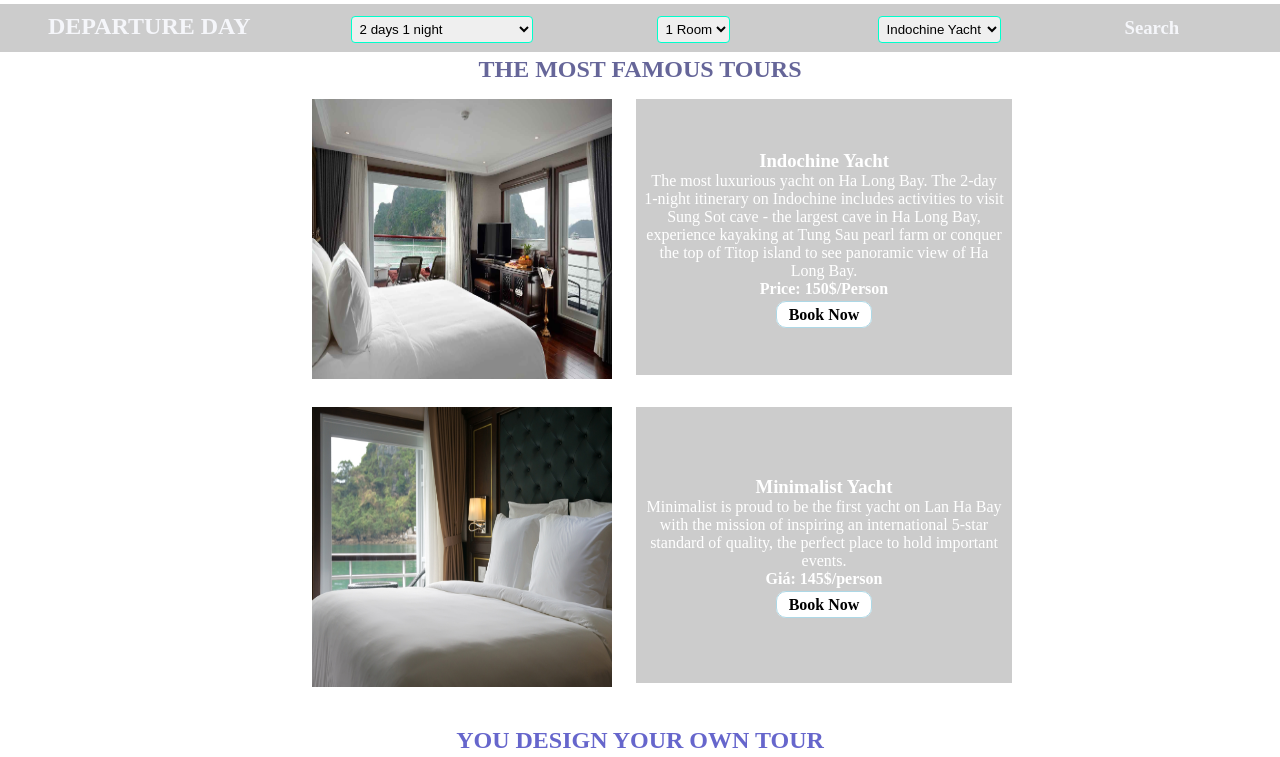
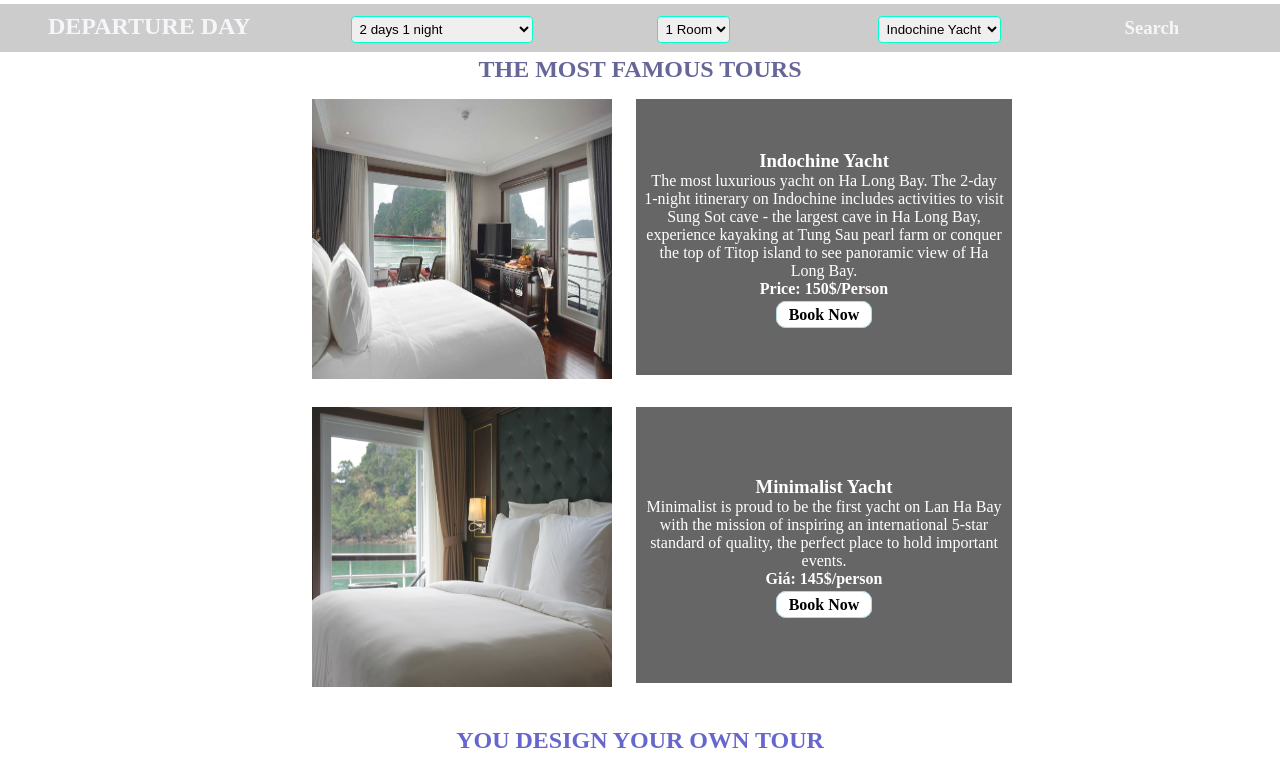
Before and after one commit to phunlh2001/halongyachtPE, a plain HTML site: page index.html in a window 1280 px wide. Shown: the part 870-1627 px from the top of the page. Drawn offline with Linux system fonts and the light colour scheme.

Commit message:
update color and opacity on content Tour

```diff
--- a/css/styleindex.css
+++ b/css/styleindex.css
@@ -92,7 +92,6 @@
 
 .content {
 	display: inline-flex;
-	background-color: #fff;
 	color: #fff;
 	margin-left: 300px;
 }
@@ -106,17 +105,19 @@
 	height: 280px;
 	width: 300px;
 	transition: 0.2s;
+	opacity: 0.9;
 }
 
 .content .images img:hover {
 	cursor: pointer;
 	transform: scale(1.2, 1.2);
+	opacity: 1;
 }
 
 .content .noidung {
 	height: 300px;
 	width: 400px;
-	background-color: #ccc;
+	background-color: #666;
 	padding: 8px;
 	text-align: center;
 	display: flex;
```
